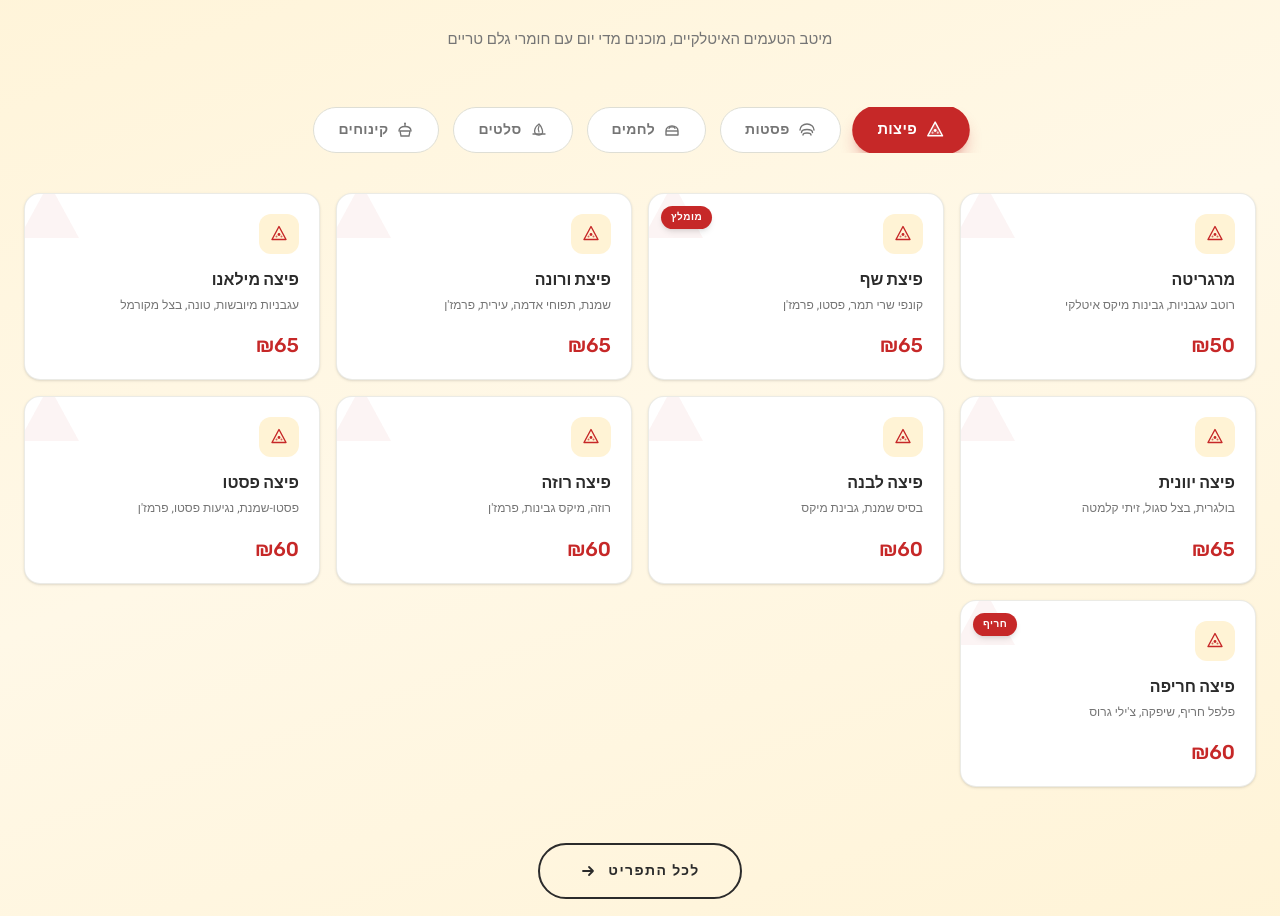
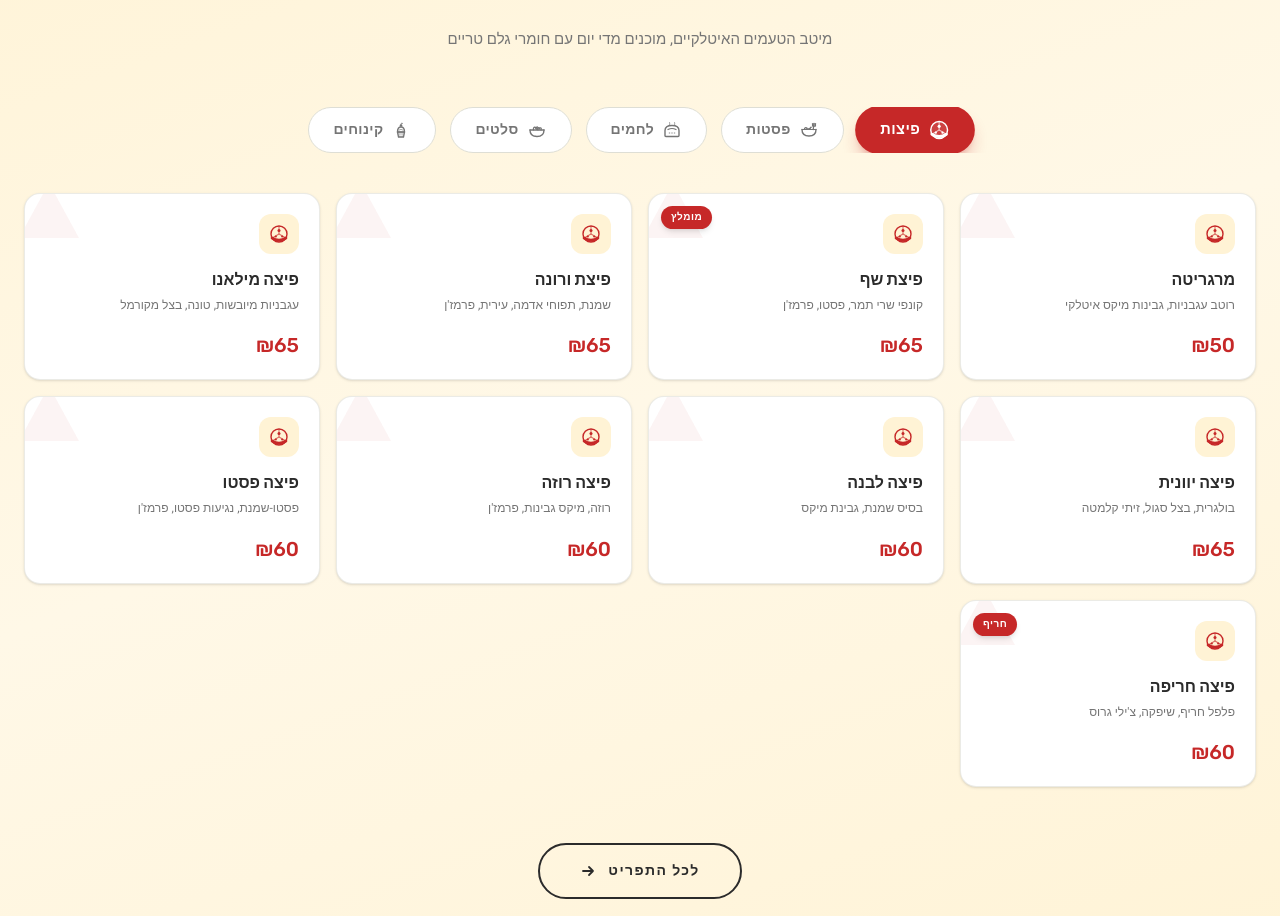
Before and after one commit to 2bnmedia-hub/parco-pizza, a Next.js app: page / in a window 1280 px wide. Shown: the part 2286-3202 px from the top of the page. Built offline with nearby package versions, Linux system fonts and the light colour scheme.

Commit message:
Menu: redesign category icons — pizza/pasta/bread/salad/dessert original SVGs

```diff
--- a/components/menu-section.tsx
+++ b/components/menu-section.tsx
@@ -19,57 +19,107 @@ interface Category {
 }
 
 function PizzaIcon({ active }: { active: boolean }) {
+  const c = active ? "white" : "currentColor";
+  const f = active ? "rgba(255,255,255,0.12)" : "none";
   return (
-    <svg width="18" height="18" viewBox="0 0 18 18" fill="none" className="shrink-0">
-      <path d="M9 1.5L16 14.5H2Z" stroke={active ? "white" : "currentColor"} strokeWidth="1.4" strokeLinejoin="round" fill={active ? "rgba(255,255,255,0.15)" : "none"} />
-      <circle cx="9" cy="9.5" r="1.4" fill={active ? "white" : "currentColor"} />
-      <circle cx="6.5" cy="11.5" r="1" fill={active ? "white" : "currentColor"} opacity="0.7" />
-      <circle cx="11.5" cy="11.5" r="1" fill={active ? "white" : "currentColor"} opacity="0.7" />
+    <svg width="20" height="20" viewBox="0 0 20 20" fill="none" className="shrink-0">
+      {/* Outer pizza circle */}
+      <circle cx="10" cy="10" r="8" stroke={c} strokeWidth="1.4" fill={f} />
+      {/* 3 slice cuts */}
+      <line x1="10" y1="10" x2="10" y2="2" stroke={c} strokeWidth="1.1" strokeOpacity="0.65" />
+      <line x1="10" y1="10" x2="16.9" y2="14" stroke={c} strokeWidth="1.1" strokeOpacity="0.65" />
+      <line x1="10" y1="10" x2="3.1" y2="14" stroke={c} strokeWidth="1.1" strokeOpacity="0.65" />
+      {/* Thick crust arc at bottom */}
+      <path d="M3.1 14 Q10 18.5 16.9 14" stroke={c} strokeWidth="2.8" strokeLinecap="round" fill="none" />
+      {/* Toppings */}
+      <circle cx="10" cy="6.5" r="1.5" fill={c} />
+      <circle cx="6.8" cy="12.5" r="1.1" fill={c} />
+      <circle cx="13.2" cy="12.5" r="1.1" fill={c} />
     </svg>
   );
 }
 
 function PastaIcon({ active }: { active: boolean }) {
   const c = active ? "white" : "currentColor";
+  const f = active ? "rgba(255,255,255,0.1)" : "none";
   return (
-    <svg width="18" height="18" viewBox="0 0 18 18" fill="none" className="shrink-0">
-      <path d="M2 9C2 5.7 5 3 9 3S16 5.7 16 9" stroke={c} strokeWidth="1.4" strokeLinecap="round" />
-      <path d="M3.5 11.5C3.5 9.5 6 8.5 9 8.5S14.5 9.5 14.5 11.5" stroke={c} strokeWidth="1.4" strokeLinecap="round" />
-      <path d="M5 14C5 12.5 6.8 12 9 12S13 12.5 13 14" stroke={c} strokeWidth="1.4" strokeLinecap="round" />
+    <svg width="20" height="20" viewBox="0 0 20 20" fill="none" className="shrink-0">
+      {/* Bowl */}
+      <path d="M3 9.5 Q3 16 10 16 Q17 16 17 9.5" stroke={c} strokeWidth="1.4" strokeLinecap="round" fill={f} />
+      <line x1="3" y1="9.5" x2="17" y2="9.5" stroke={c} strokeWidth="1.2" strokeLinecap="round" />
+      {/* Spaghetti swirls */}
+      <path d="M5.5 9.5 C5 8 7 7 8 8.5 C9 10 11.5 8.5 12 7" stroke={c} strokeWidth="1.2" strokeLinecap="round" fill="none" />
+      <path d="M7 9.5 C6.5 8.5 8 7.5 9 8.5 C10 9.5 12 8.5 12.5 7.5" stroke={c} strokeWidth="1" strokeLinecap="round" fill="none" strokeOpacity="0.7" />
+      {/* Fork (right side, leaning) */}
+      <line x1="15" y1="3.5" x2="14.2" y2="9.5" stroke={c} strokeWidth="1.3" strokeLinecap="round" />
+      <line x1="13.5" y1="3.5" x2="13.5" y2="6" stroke={c} strokeWidth="1.1" strokeLinecap="round" />
+      <line x1="15" y1="3.5" x2="15" y2="6" stroke={c} strokeWidth="1.1" strokeLinecap="round" />
+      <line x1="16.5" y1="3.5" x2="16.5" y2="6" stroke={c} strokeWidth="1.1" strokeLinecap="round" />
+      <path d="M13.5 6 Q15 6.5 16.5 6" stroke={c} strokeWidth="1" />
     </svg>
   );
 }
 
 function BreadIcon({ active }: { active: boolean }) {
   const c = active ? "white" : "currentColor";
+  const f = active ? "rgba(255,255,255,0.1)" : "none";
   return (
-    <svg width="18" height="18" viewBox="0 0 18 18" fill="none" className="shrink-0">
-      <path d="M3 10C3 7 5.7 5 9 5S15 7 15 10V14H3V10Z" stroke={c} strokeWidth="1.4" strokeLinejoin="round" fill={active ? "rgba(255,255,255,0.1)" : "none"} />
-      <path d="M3 10H15" stroke={c} strokeWidth="1.4" />
-      <path d="M6 7.5 C6 6.5 7.5 6 9 6 S12 6.5 12 7.5" stroke={c} strokeWidth="1.2" strokeLinecap="round" />
+    <svg width="20" height="20" viewBox="0 0 20 20" fill="none" className="shrink-0">
+      {/* Loaf body */}
+      <path d="M3 10.5 Q3 5.5 10 5.5 Q17 5.5 17 10.5 L17 15.5 Q17 16.5 16 16.5 L4 16.5 Q3 16.5 3 15.5 Z" stroke={c} strokeWidth="1.4" strokeLinejoin="round" fill={f} />
+      {/* Score line across domed top */}
+      <path d="M6 9.5 Q10 7.5 14 9.5" stroke={c} strokeWidth="1.2" strokeLinecap="round" fill="none" />
+      {/* Sesame/texture dots */}
+      <circle cx="7.5" cy="13" r="0.8" fill={c} fillOpacity="0.65" />
+      <circle cx="10" cy="13" r="0.8" fill={c} fillOpacity="0.65" />
+      <circle cx="12.5" cy="13" r="0.8" fill={c} fillOpacity="0.65" />
+      {/* Steam puffs */}
+      <path d="M7.5 5 Q8 3.5 7.5 2.5" stroke={c} strokeWidth="1.1" strokeLinecap="round" strokeOpacity="0.6" />
+      <path d="M12.5 5 Q13 3.5 12.5 2.5" stroke={c} strokeWidth="1.1" strokeLinecap="round" strokeOpacity="0.6" />
     </svg>
   );
 }
 
 function SaladIcon({ active }: { active: boolean }) {
   const c = active ? "white" : "currentColor";
+  const f = active ? "rgba(255,255,255,0.1)" : "none";
   return (
-    <svg width="18" height="18" viewBox="0 0 18 18" fill="none" className="shrink-0">
-      <path d="M9 3 C9 3 6 5 5 8 S5 14 9 14 S13 11 12 8 S9 3 9 3Z" stroke={c} strokeWidth="1.3" strokeLinejoin="round" fill={active ? "rgba(255,255,255,0.1)" : "none"} />
-      <path d="M9 5 C8 7 8 9 9 11" stroke={c} strokeWidth="1.2" strokeLinecap="round" />
-      <path d="M3 13H15" stroke={c} strokeWidth="1.4" strokeLinecap="round" />
+    <svg width="20" height="20" viewBox="0 0 20 20" fill="none" className="shrink-0">
+      {/* Bowl */}
+      <path d="M3 10 Q3 16.5 10 16.5 Q17 16.5 17 10" stroke={c} strokeWidth="1.4" strokeLinecap="round" fill={f} />
+      <line x1="3" y1="10" x2="17" y2="10" stroke={c} strokeWidth="1.3" strokeLinecap="round" />
+      {/* Left leaf */}
+      <path d="M6.5 10 C6 8 7.5 6 8.5 8 C9 6.5 10.5 7 10 9.5" stroke={c} strokeWidth="1.2" strokeLinecap="round" fill="none" />
+      {/* Right leaf */}
+      <path d="M11 10 C10.5 8 12 6.5 12.5 8.5 C13.5 7 15 8 14 10" stroke={c} strokeWidth="1.2" strokeLinecap="round" fill="none" />
+      {/* Cherry tomato center */}
+      <circle cx="10" cy="8.5" r="1.4" fill={c} fillOpacity={active ? 1 : 0.85} />
+      {/* Tiny leaf on tomato */}
+      <path d="M10 7.1 C10 6.5 11 6 10.5 7.1" stroke={c} strokeWidth="0.9" strokeLinecap="round" fill="none" />
     </svg>
   );
 }
 
 function DessertIcon({ active }: { active: boolean }) {
   const c = active ? "white" : "currentColor";
+  const f = active ? "rgba(255,255,255,0.12)" : "none";
   return (
-    <svg width="18" height="18" viewBox="0 0 18 18" fill="none" className="shrink-0">
-      <path d="M4 10H14L13 15H5Z" stroke={c} strokeWidth="1.3" strokeLinejoin="round" fill={active ? "rgba(255,255,255,0.1)" : "none"} />
-      <path d="M3 10 C3 7 5.5 5.5 9 5.5 S15 7 15 10" stroke={c} strokeWidth="1.4" strokeLinecap="round" />
-      <path d="M9 5.5 V3" stroke={c} strokeWidth="1.3" strokeLinecap="round" />
-      <circle cx="9" cy="2.5" r="1" fill={c} />
+    <svg width="20" height="20" viewBox="0 0 20 20" fill="none" className="shrink-0">
+      {/* Waffle cup */}
+      <path d="M6.5 12 L7.5 17 L12.5 17 L13.5 12 Z" stroke={c} strokeWidth="1.3" strokeLinejoin="round" fill={f} />
+      <line x1="6.5" y1="12" x2="13.5" y2="12" stroke={c} strokeWidth="1.2" strokeLinecap="round" />
+      {/* Waffle cross-hatch */}
+      <line x1="8" y1="12" x2="8.5" y2="17" stroke={c} strokeWidth="0.8" strokeOpacity="0.4" />
+      <line x1="10" y1="12" x2="10" y2="17" stroke={c} strokeWidth="0.8" strokeOpacity="0.4" />
+      <line x1="12" y1="12" x2="11.5" y2="17" stroke={c} strokeWidth="0.8" strokeOpacity="0.4" />
+      <line x1="6.8" y1="14" x2="13.2" y2="14" stroke={c} strokeWidth="0.8" strokeOpacity="0.4" />
+      {/* First gelato scoop */}
+      <path d="M6.5 12 C6.5 8.5 8 7 10 7 C12 7 13.5 8.5 13.5 12" stroke={c} strokeWidth="1.4" strokeLinecap="round" fill={active ? "rgba(255,255,255,0.15)" : "none"} />
+      {/* Scoop detail */}
+      <path d="M8 10 Q10 8.5 12 10" stroke={c} strokeWidth="1" strokeLinecap="round" fill="none" strokeOpacity="0.65" />
+      {/* Cherry on top */}
+      <circle cx="10" cy="5.5" r="1.3" fill={c} />
+      <path d="M10 4.2 C10 3 11.5 2.5 11.5 3.5" stroke={c} strokeWidth="1" strokeLinecap="round" fill="none" />
     </svg>
   );
 }
```
